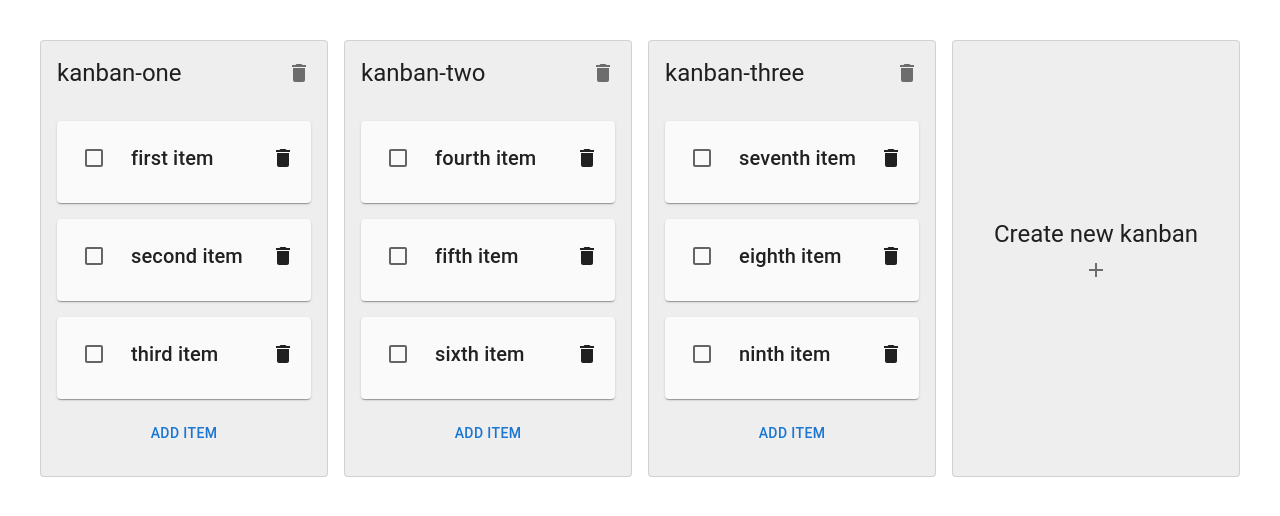
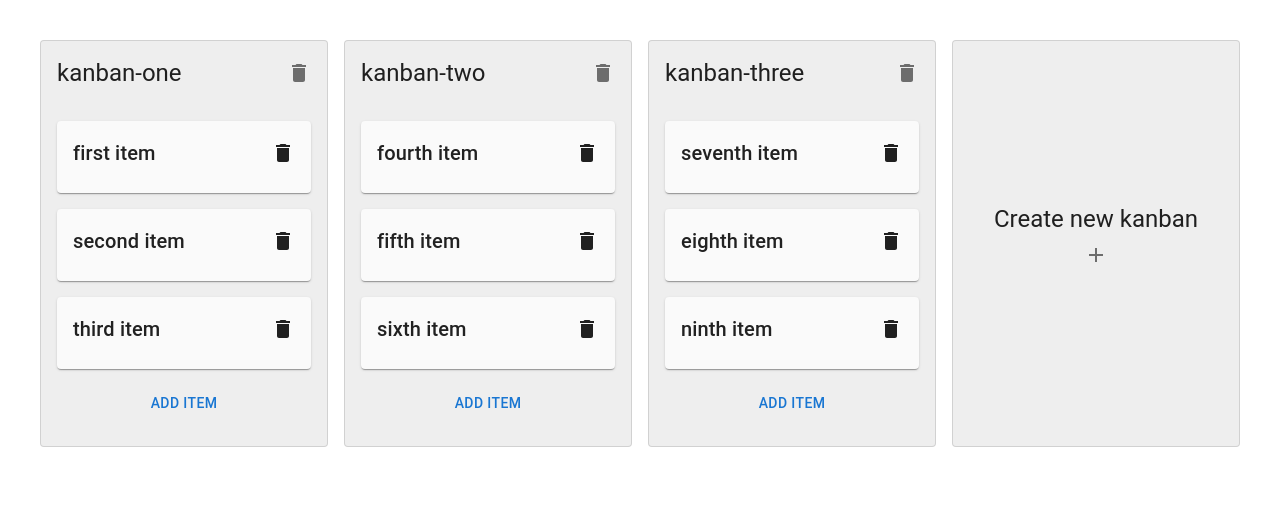
Before and after one commit to Futshi/learningsuite-frontend-assignment, a React (Create React App) app: page / in a window 1280 px wide. Shown: the top 516 px of the page. Built offline with nearby package versions, Linux system fonts and the light colour scheme; the HTML template or start-up script is replaced by a standard one.

Commit message:
why show a checkbox if it has no functionality

```diff
--- a/src/components/Kanban/KanbanItem.tsx
+++ b/src/components/Kanban/KanbanItem.tsx
@@ -1,4 +1,10 @@
-import { Card, CardContent, Checkbox, Stack, Typography } from "@mui/material";
+import {
+  Card,
+  CardContent,
+  /* Checkbox, */
+  Stack,
+  Typography,
+} from "@mui/material";
 import { grey, lightBlue } from "@mui/material/colors";
 
 import Delete from "@mui/icons-material/Delete";
@@ -35,7 +41,7 @@ export default function KanbanItem({
         >
           <CardContent>
             <Stack spacing={2} direction="row" alignItems="center">
-              <Checkbox />
+              {/* <Checkbox /> */}
               <Typography variant="h6" style={{ flex: 1 }}>
                 {children}
               </Typography>
```
